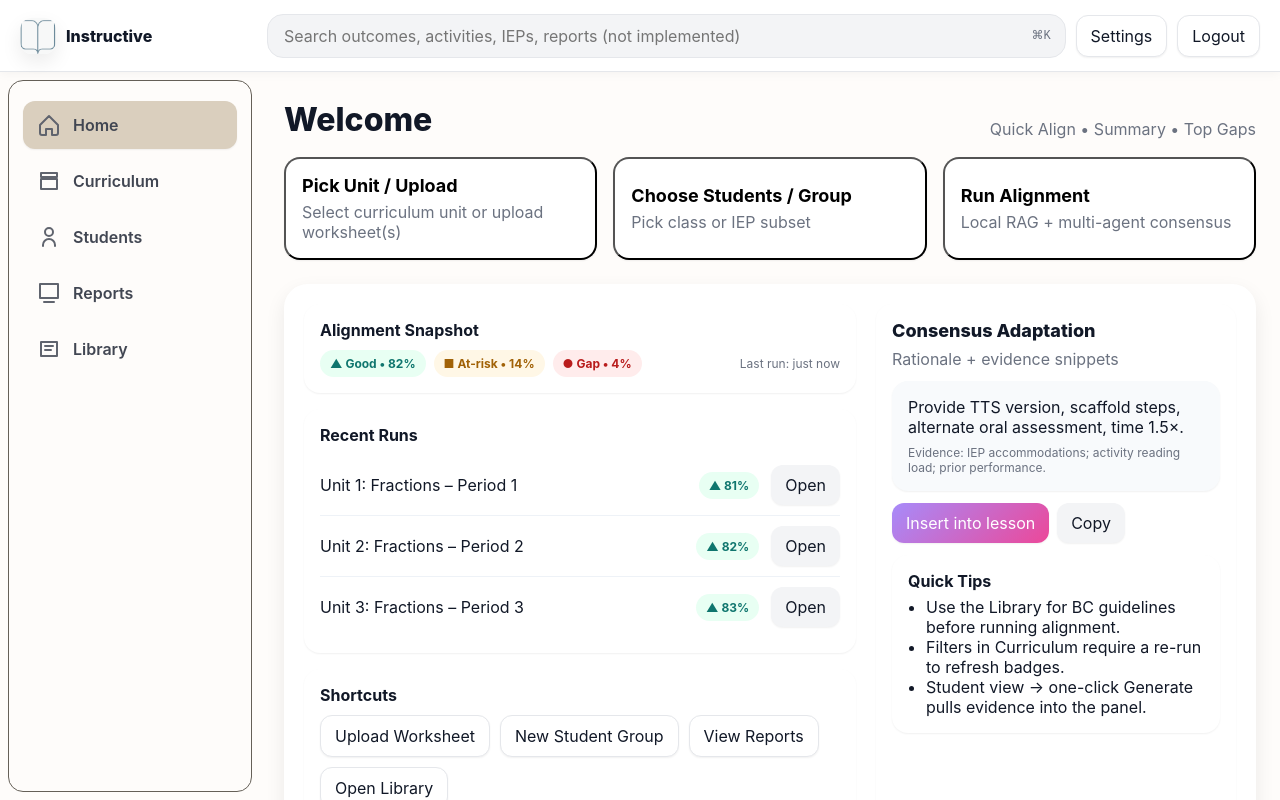
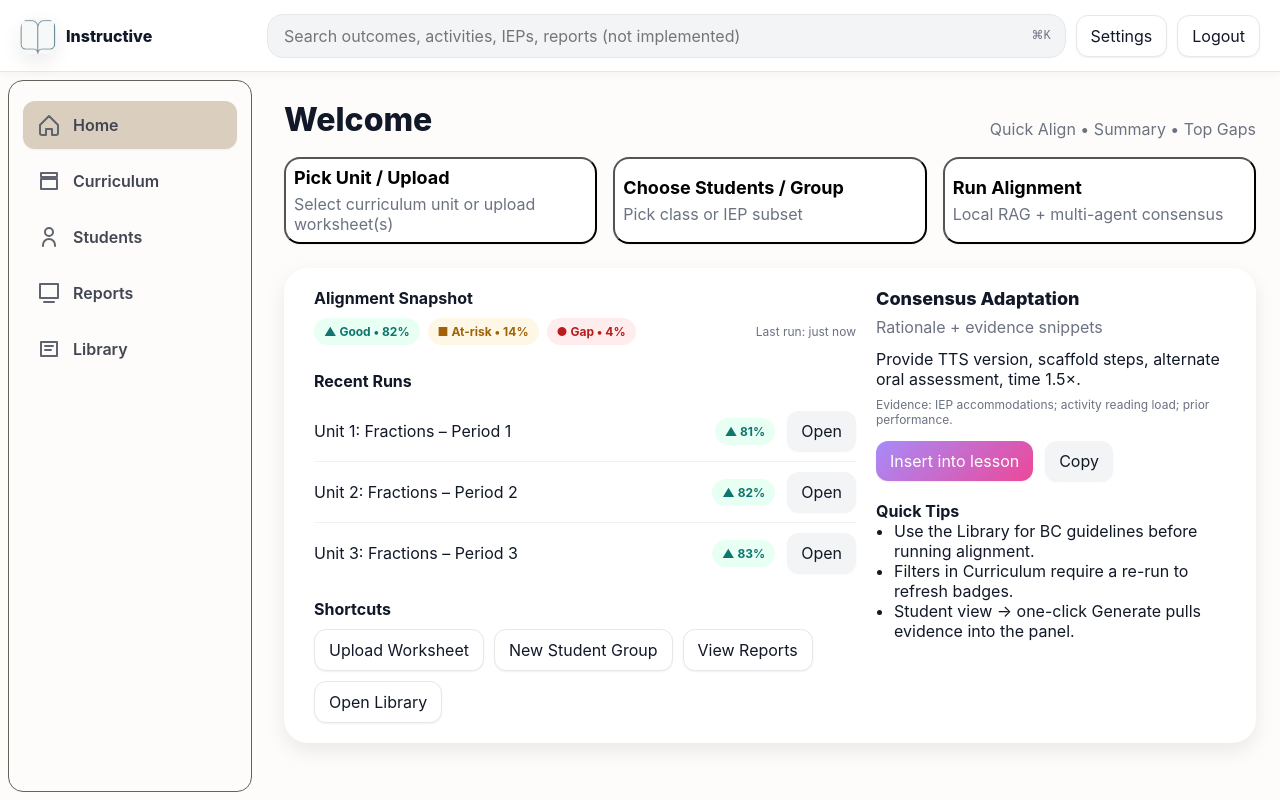
Before and after one commit to logie87/objectObject, a React (Vite) app in the folder frontend/: page /app/home in a window 1280 px wide. Built offline with nearby package versions, Linux system fonts and the light colour scheme.

Commit message:
Removed hovering of entire sections on HomePage

```diff
--- a/frontend/src/index.css
+++ b/frontend/src/index.css
@@ -104,6 +104,8 @@ button,input{font:inherit}
 .grid.files{grid-template-columns:repeat(auto-fill,minmax(220px,1fr))}
 .card{background:var(--panel);border-radius:var(--radius-lg);padding:16px;box-shadow:var(--shadow-sm);transition:transform .15s,box-shadow .15s,background .15s}
 .card:hover{transform:translateY(-2px);box-shadow:var(--shadow-md)}
+.card{background:var(--panel);border-radius:var(--radius-lg);padding:8px;box-shadow:var(--shadow-sm);transition:transform .10s,box-shadow .10s,background .10s}
+.btncard:hover{transform:translateY(-2px);box-shadow:var(--shadow-md);background:#f9fafb}
 
 .badge{display:inline-flex;align-items:center;gap:6px;padding:6px 10px;border-radius:999px;font-size:12px;font-weight:700}
 .badge.good{background:#e8fff3;color:#0f766e}
--- a/frontend/src/pages/HomePage.tsx
+++ b/frontend/src/pages/HomePage.tsx
@@ -27,7 +27,7 @@ export default function HomePage(){
         <div style={{display:"grid", gridTemplateColumns:"1fr 360px", gap:20}}>
           <div className="grid" style={{gridTemplateColumns:"1fr", gap:16}}>
             {/* Alignment snapshot */}
-            <div className="card">
+            <div style={{marginLeft: 10, marginBottom: 10}}>
               <div style={{fontWeight:700, marginBottom:10}}>Alignment Snapshot</div>
               <div style={{display:"flex", gap:8, alignItems:"center", flexWrap:"wrap"}}>
                 <span className="badge good">▲ Good • 82%</span>
@@ -38,7 +38,7 @@ export default function HomePage(){
             </div>
 
             {/* Recent runs */}
-            <div className="card">
+            <div style={{marginLeft: 10}}>
               <div style={{fontWeight:700, marginBottom:10}}>Recent Runs</div>
               {[1,2,3].map(i=>(
                 <div key={i} style={{display:"grid",gridTemplateColumns:"1fr auto auto",gap:12,alignItems:"center",padding:"10px 0",borderTop:i===1?"none":"1px solid #eef2f7"}}>
@@ -50,7 +50,7 @@ export default function HomePage(){
             </div>
 
             {/* Shortcuts */}
-            <div className="card">
+            <div style={{marginLeft: 10}}>
               <div style={{fontWeight:700, marginBottom:10}}>Shortcuts</div>
               <div style={{display:"flex", gap:10, flexWrap:"wrap"}}>
                 <button className="btn flat">Upload Worksheet</button>
@@ -62,29 +62,25 @@ export default function HomePage(){
           </div>
 
           {/* Right panel: consensus preview */}
-          <aside className="card" style={{position:"sticky", top:0}}>
+          <aside style={{position:"sticky", top:0}}>
             <div style={{fontWeight:800, fontSize:18, marginBottom:8}}>Consensus Adaptation</div>
             <div style={{color:"var(--muted)", marginBottom:12}}>Rationale + evidence snippets</div>
-            <div className="card" style={{background:"#f8fafc"}}>
               Provide TTS version, scaffold steps, alternate oral assessment, time 1.5×.
               <div style={{marginTop:8,fontSize:12,color:"var(--muted)"}}>
                 Evidence: IEP accommodations; activity reading load; prior performance.
               </div>
-            </div>
-            <div style={{display:"flex", gap:8, marginTop:12}}>
-              <button className="btn primary">Insert into lesson</button>
-              <button className="btn ghost">Copy</button>
-            </div>
+                  <div style={{display:"flex", gap:12, marginTop: 14}}>
+                  <button className="btn primary">Insert into lesson</button>
+                  <button className="btn ghost">Copy</button>
+              </div>
 
             {/* Quick tips */}
-            <div className="card" style={{marginTop:12}}>
-              <div style={{fontWeight:700, marginBottom:6}}>Quick Tips</div>
+              <div style={{fontWeight:700, marginTop: 20}}>Quick Tips</div>
               <ul style={{margin:"0 0 0 18px", padding:0}}>
                 <li>Use the Library for BC guidelines before running alignment.</li>
                 <li>Filters in Curriculum require a re-run to refresh badges.</li>
                 <li>Student view → one-click Generate pulls evidence into the panel.</li>
               </ul>
-            </div>
           </aside>
         </div>
       </div>
```
